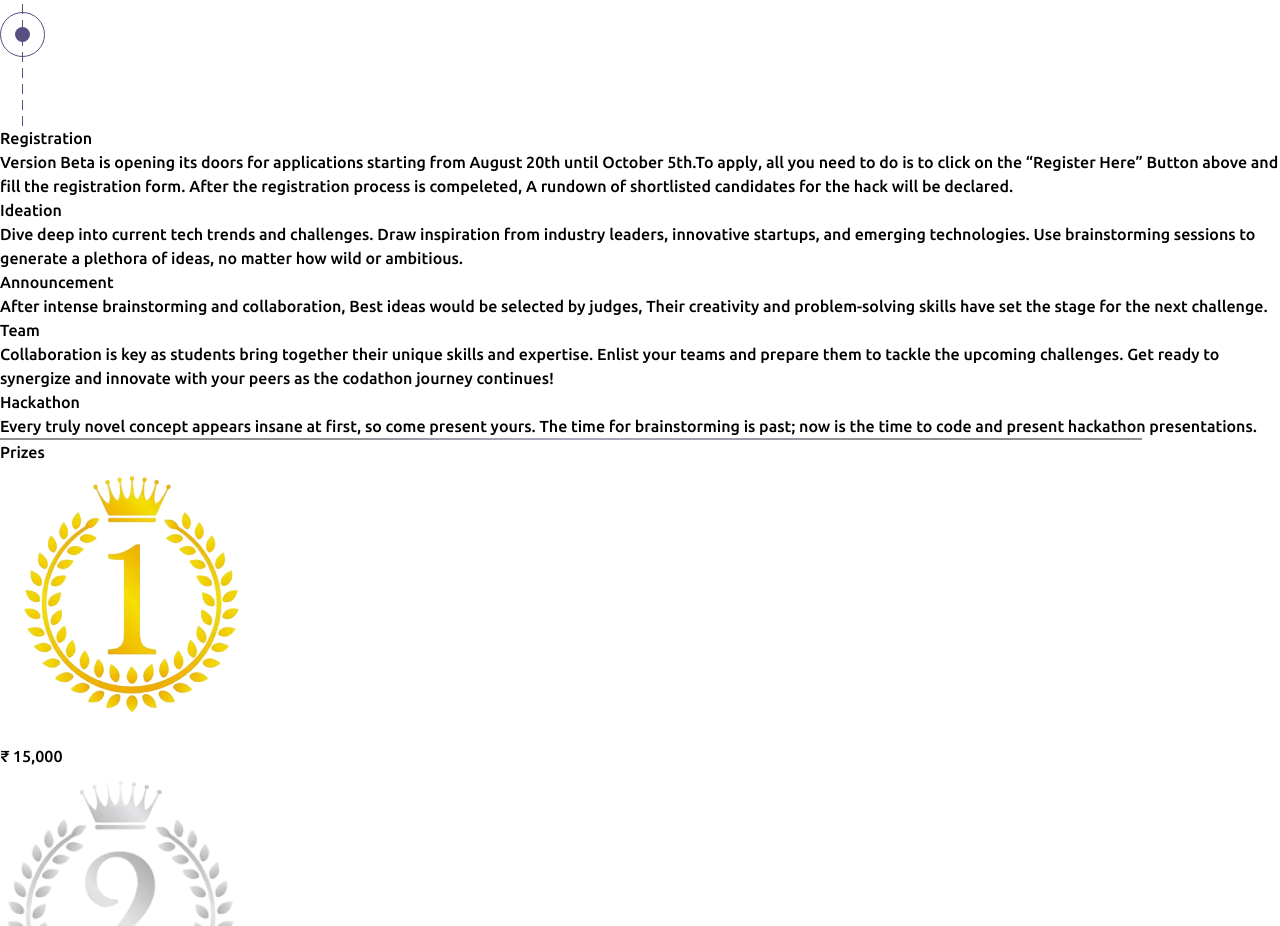
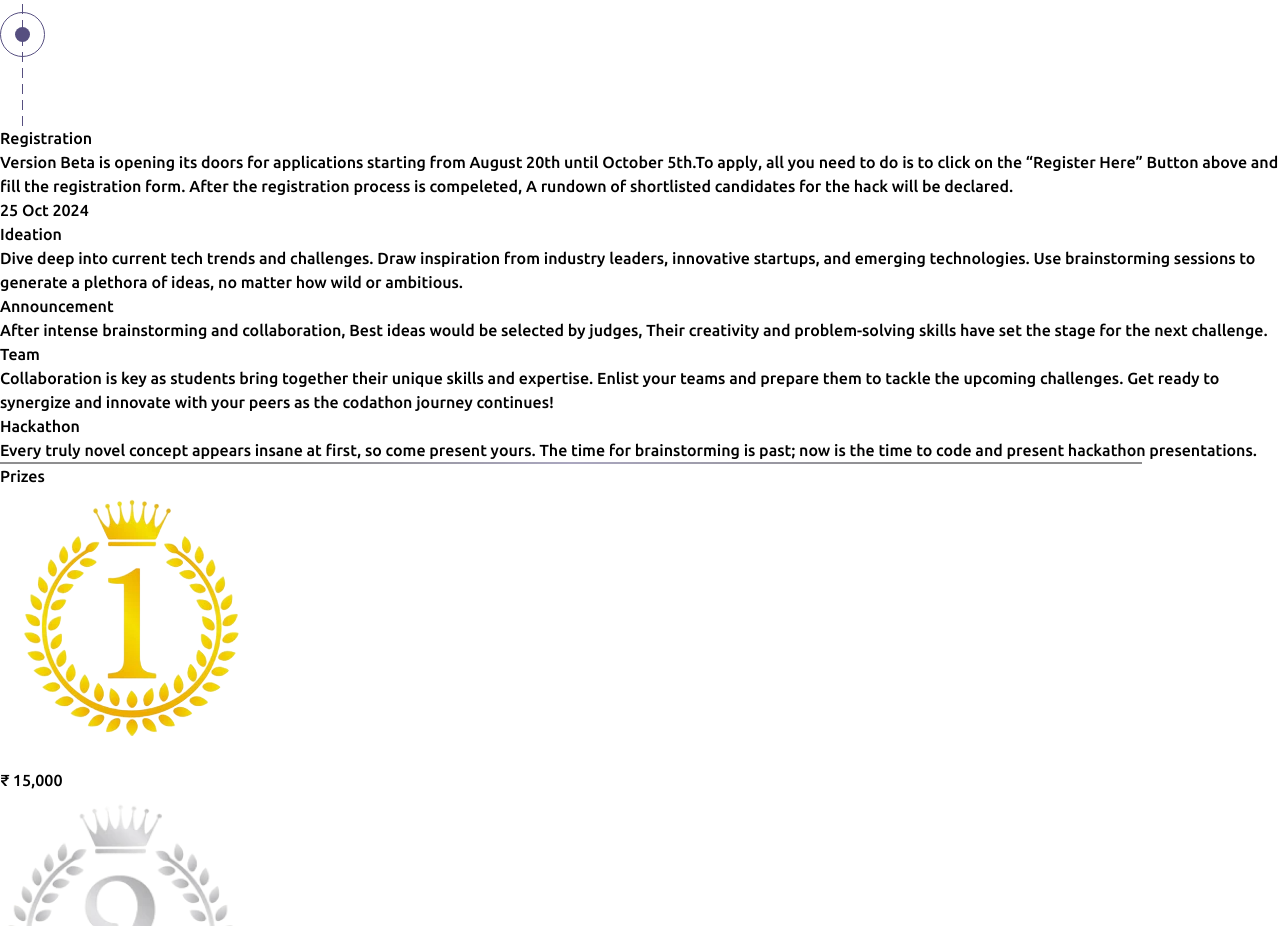
Before and after one commit to pm-8/Version-Beta-Main, a React (Vite) app: page / in a window 1280 px wide. Shown: the part 3343-4269 px from the top of the page. Built offline with nearby package versions, Linux system fonts and the light colour scheme.

Commit message:
Dates are added

```diff
--- a/src/Components/Schedule.jsx
+++ b/src/Components/Schedule.jsx
@@ -11,7 +11,8 @@ const Schedule = () => {
         <div className="flex justify-center">
           <img src="/Images/Group 13.svg" alt="" />
         </div>
-        <div className="absolute top-6 border border-[#07F8EA] rounded-lg w-[500px] h-[180px] p-4 right-[55.0%]">
+        <div className="w-[100%]">
+        <div className="absolute top-6 border border-[#07F8EA] rounded-lg w-[500px] h-[180px] p-4 right-[55%] hover:bg-white hover:bg-opacity-10">
           <h1 className="text-[#07F8EA] text-3xl relative">Registration</h1>
           <p className="text-[#ccc] text-[13px] mt-4 font-normal">
             Version Beta is opening its doors for applications starting from
@@ -22,7 +23,10 @@ const Schedule = () => {
           </p>
           <div className="h-[1px] top-9 right-[8px] translate-x-[60px] w-[51px] bg-[#07F8EA] absolute"></div>
         </div>
-        <div className="absolute top-64 translate-y-6 border border-[#07F8EA] rounded-lg w-[500px] h-[180px] p-4 left-[55.0%]">
+        <div className=""><h1 className="text-teal-50 absolute top-[2%] left-[55%] text-[3vw] text-opacity-40 hover:blur-none hover:text-opacity-100 duration-300 ">25 Oct 2024</h1></div>
+        </div>
+        <div>
+        <div className="absolute top-64 translate-y-6 border border-[#07F8EA] rounded-lg w-[500px] h-[180px] p-4 left-[55.0%]  hover:bg-white hover:bg-opacity-10">
           <h1 className="text-[#07F8EA] text-3xl">Ideation</h1>
           <p className="text-[#ccc] text-[13px] mt-4 font-normal">
             Dive deep into current tech trends and challenges. Draw inspiration
@@ -32,7 +36,9 @@ const Schedule = () => {
           </p>
           <div className="h-[1px] w-[50px] left-[5px] absolute top-9 -translate-x-14 bg-[#07F8EA]"></div>
         </div>
-        <div className="absolute bottom-96 -translate-y-40 border border-[#07F8EA] rounded-lg w-[500px] h-[170px] p-4 right-[55.0%]">
+        </div>
+        <div>
+        <div className="absolute bottom-96 -translate-y-40 border border-[#07F8EA] rounded-lg w-[500px] h-[170px] p-4 right-[55.0%]  hover:bg-white hover:bg-opacity-10">
           <h1 className="text-[#07F8EA] text-3xl">Announcement</h1>
           <p className="text-[#ccc] text-[13px] mt-4 font-normal">
             After intense brainstorming and collaboration, Best ideas would be
@@ -41,7 +47,9 @@ const Schedule = () => {
           </p>
           <div className="h-[1px] top-[33px] right-[9px] translate-x-[60px] w-[51px] bg-[#07F8EA] absolute"></div>
         </div>
-        <div className="absolute bottom-56 border border-[#07F8EA] rounded-lg w-[500px] h-[180px] p-4 left-[55.0%]">
+        </div>
+        <div>
+        <div className="absolute bottom-56 border border-[#07F8EA] rounded-lg w-[500px] h-[180px] p-4 left-[55.0%]  hover:bg-white hover:bg-opacity-10">
           <h1 className="text-[#07F8EA] text-3xl">Team</h1>
           <p className="text-[#ccc] text-[13px] mt-4 font-normal">
             Collaboration is key as students bring together their unique skills
@@ -51,7 +59,9 @@ const Schedule = () => {
           </p>
           <div className="h-[1px] w-[52px] left-[4px] absolute top-[34px] -translate-x-14 bg-[#07F8EA]"></div>
         </div>
-        <div className="absolute bottom-0 translate-y-16 border border-[#07F8EA] rounded-lg w-[500px] h-[180px] p-4 right-[55.0%]">
+        </div>
+        <div>
+        <div className="absolute bottom-0 translate-y-16 border border-[#07F8EA] rounded-lg w-[500px] h-[180px] p-4 right-[55.0%]  hover:bg-white hover:bg-opacity-10">
           <h1 className="text-[#07F8EA] text-3xl">Hackathon</h1>
           <p className="text-[#ccc] text-[13px] mt-4 font-normal">
             Every truly novel concept appears insane at first, so come present
@@ -60,6 +70,7 @@ const Schedule = () => {
           </p>
           <div className="h-[1px] top-[23px] right-[9px] translate-x-[60px] w-[51px] bg-[#07F8EA] absolute"></div>
         </div>
+        </div>
       </div>
     </div>
   );
```
